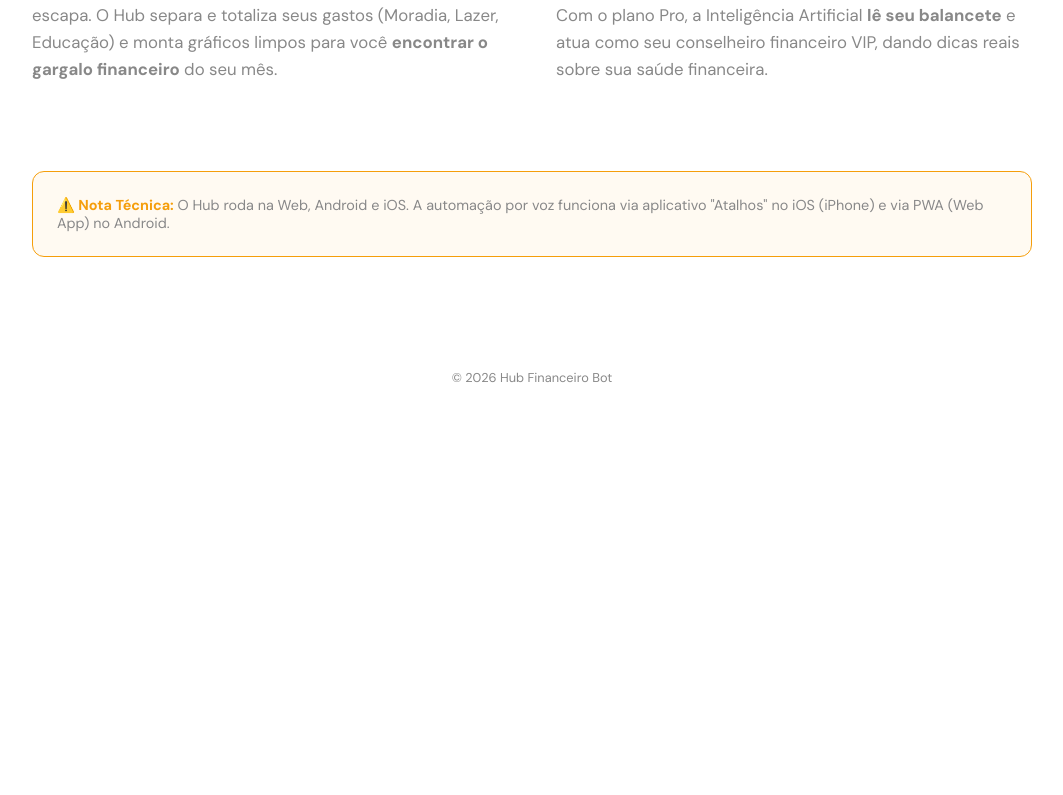
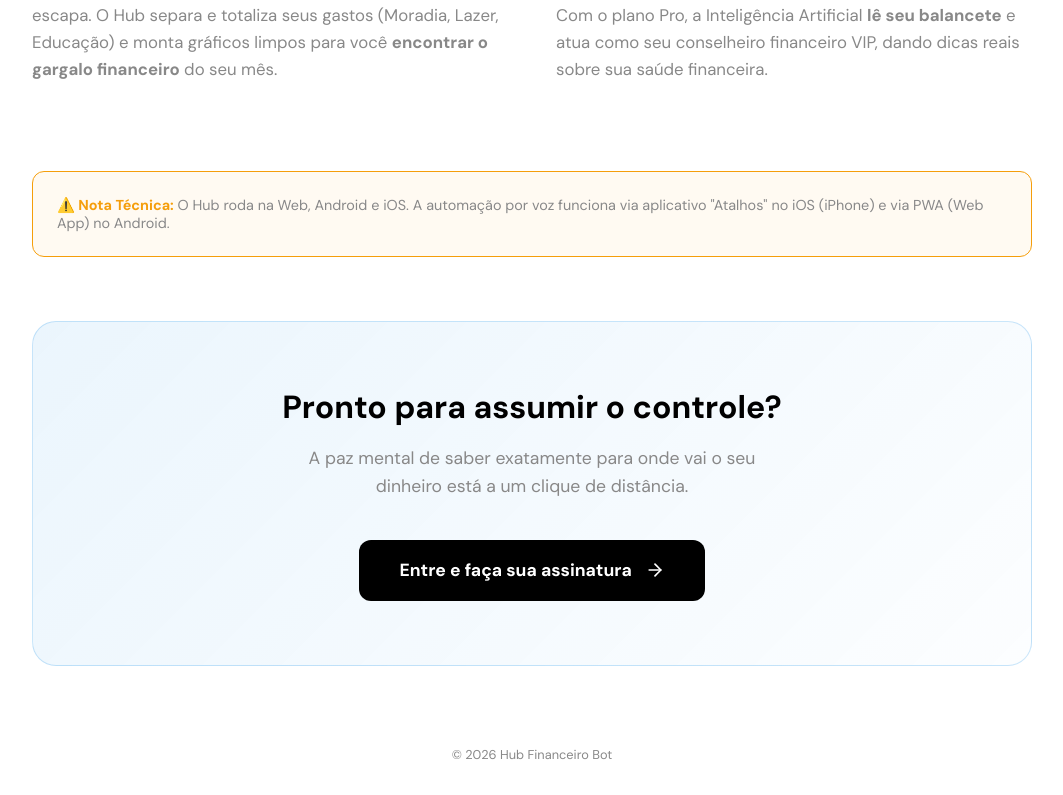
Before and after one commit to oipedrori/hubfinanceiro, a Next.js app: page / in a window 1280 px wide. Shown: the part 2102-2897 px from the top of the page, without its empty margins (108-1171 px from the left). Before the commit the page ends 2520 px from the top, so only its background shows below. Built offline with nearby package versions, Linux system fonts and the light colour scheme; no server answers.

Commit message:
feat: adiciona bloco cta interativo no final da landing page

```diff
--- a/app/globals.css
+++ b/app/globals.css
@@ -453,6 +453,83 @@ a {
   font-weight: 800;
 }
 
+/* Final CTA Box */
+.cta-box {
+  background: linear-gradient(135deg, rgba(0, 133, 230, 0.08) 0%, rgba(0, 133, 230, 0.01) 100%);
+  border: 1px solid rgba(0, 133, 230, 0.2);
+  border-radius: 24px;
+  padding: 4rem 2rem;
+  text-align: center;
+  margin: 4rem auto 2rem auto;
+  position: relative;
+  overflow: hidden;
+  transition: all 0.4s ease;
+}
+
+.cta-box:hover {
+  transform: translateY(-6px);
+  border-color: rgba(0, 133, 230, 0.6);
+  box-shadow: 0 20px 40px rgba(0, 133, 230, 0.12);
+}
+
+.cta-box::before {
+  content: '';
+  position: absolute;
+  top: -50%; left: -50%; width: 200%; height: 200%;
+  background: radial-gradient(circle at center, rgba(0, 133, 230, 0.1) 0%, transparent 60%);
+  opacity: 0;
+  transition: opacity 0.5s ease;
+  pointer-events: none;
+}
+
+.cta-box:hover::before {
+  opacity: 1;
+}
+
+.cta-title {
+  font-size: 2rem;
+  font-weight: 800;
+  margin-bottom: 1rem;
+  color: var(--foreground);
+}
+
+.cta-subtitle {
+  font-size: 1.1rem;
+  color: #888;
+  margin-bottom: 2.5rem;
+  max-width: 500px;
+  margin-left: auto;
+  margin-right: auto;
+  line-height: 1.6;
+}
+
+.cta-btn {
+  background: var(--foreground);
+  color: var(--background);
+  font-weight: 800;
+  font-size: 1.1rem;
+  padding: 1.2rem 2.5rem;
+  border-radius: 12px;
+  border: none;
+  cursor: pointer;
+  transition: all 0.3s cubic-bezier(0.175, 0.885, 0.32, 1.275);
+  display: inline-flex;
+  align-items: center;
+  justify-content: center;
+  gap: 0.8rem;
+}
+
+.cta-btn:hover {
+  transform: scale(1.04);
+  box-shadow: 0 10px 25px rgba(0,0,0,0.15);
+}
+
+@media (prefers-color-scheme: dark) {
+  .cta-btn:hover {
+    box-shadow: 0 10px 25px rgba(255,255,255,0.15);
+  }
+}
+
 .lp-hero-title {
   font-size: 2.2rem;
   font-weight: 800;
--- a/app/page.tsx
+++ b/app/page.tsx
@@ -260,10 +260,23 @@ function LandingContent() {
             </div>
           </div>
 
-          <div style={{background: 'rgba(255,150,0,0.05)', border: '1px solid #f59e0b', borderRadius: '12px', padding: '1.5rem', marginBottom: '4rem'}}>
+          <div style={{background: 'rgba(255,150,0,0.05)', border: '1px solid #f59e0b', borderRadius: '12px', padding: '1.5rem', marginBottom: '2rem'}}>
             <p style={{fontSize: '0.9rem', color: '#888', margin: 0}}>
               <strong style={{color: '#f59e0b'}}>⚠️ Nota Técnica:</strong> O Hub roda na Web, Android e iOS. A automação por voz funciona via aplicativo "Atalhos" no iOS (iPhone) e via PWA (Web App) no Android.
             </p>
+          </div>
+
+          {/* Final CTA Box */}
+          <div className="cta-box">
+            <h2 className="cta-title">Pronto para assumir o controle?</h2>
+            <p className="cta-subtitle">A paz mental de saber exatamente para onde vai o seu dinheiro está a um clique de distância.</p>
+            <button onClick={handleLogin} className="cta-btn">
+              Entre e faça sua assinatura
+              <svg width="20" height="20" viewBox="0 0 24 24" fill="none" stroke="currentColor" strokeWidth="2" strokeLinecap="round" strokeLinejoin="round">
+                <line x1="5" y1="12" x2="19" y2="12"></line>
+                <polyline points="12 5 19 12 12 19"></polyline>
+              </svg>
+            </button>
           </div>
 
         </div>
```
